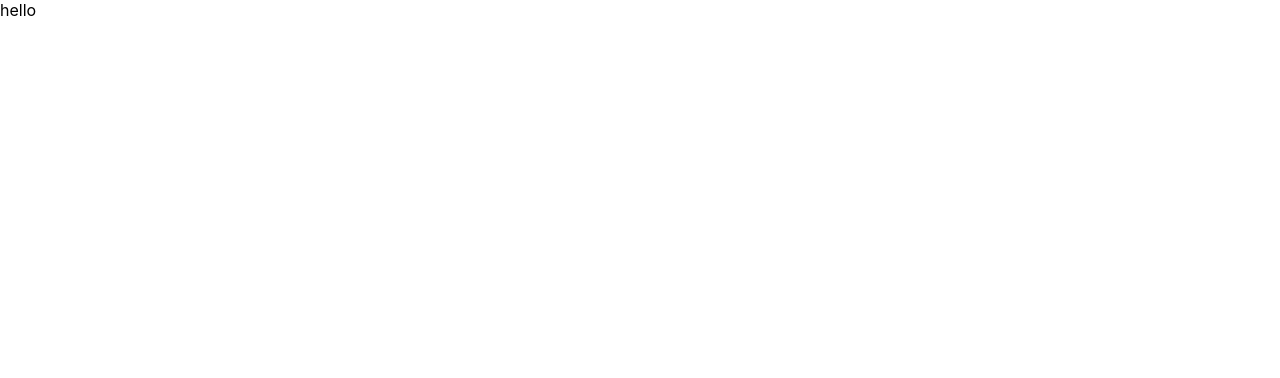
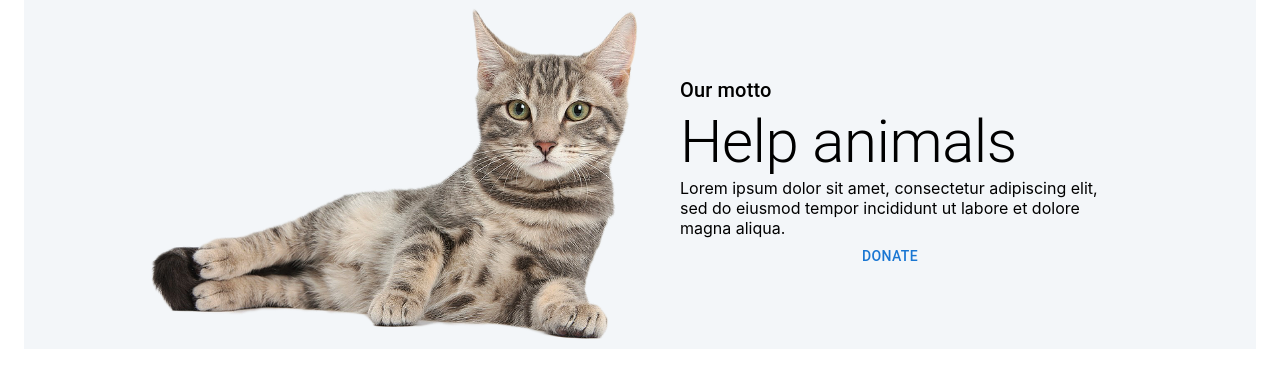
Before and after one commit to karpovska/MUI_cat_website, a React (Create React App) app: page / in a window 1280 px wide. Shown: the top 378 px of the page. Built offline with nearby package versions, Linux system fonts and the light colour scheme.

Commit message:
Added banner with basic functionality

```diff
--- a/package.json
+++ b/package.json
@@ -3,6 +3,9 @@
   "version": "0.1.0",
   "private": true,
   "dependencies": {
+    "@emotion/react": "^11.10.5",
+    "@emotion/styled": "^11.10.5",
+    "@mui/material": "^5.11.0",
     "@testing-library/jest-dom": "^5.16.4",
     "@testing-library/react": "^13.3.0",
     "@testing-library/user-event": "^13.5.0",
--- a/src/App.js
+++ b/src/App.js
@@ -1,5 +1,16 @@
+import { Container } from "@mui/material";
+import { ThemeProvider } from "@emotion/react";
+import Banner from "./components/Banner";
+import Colors from "./styles/index";
+import theme from "./styles/index";
 function App() {
-  return <>hello</>;
+  return (
+    <ThemeProvider theme={theme}>
+      <Container maxWidth="xl" sx={{ background: Colors.white }}>
+        <Banner />
+      </Container>
+    </ThemeProvider>
+  );
 }
 
 export default App;
--- /dev/null
+++ b/src/components/Banner/index.js
@@ -0,0 +1,42 @@
+import * as React from "react";
+//import Button from "@mui/material/Button";
+import { Typography } from "@mui/material";
+import { Box, Button } from "@mui/material";
+
+import { Colors } from "../../styles";
+const Banner = () => {
+  return (
+    <Box
+      sx={{
+        display: "flex",
+        justifyContent: "center",
+        width: "100%",
+        height: "100%",
+        padding: "0px 0px",
+        background: Colors.body_bg,
+      }}
+    >
+      <img src="images/banner-cat1.png" style={{ width: 500 }} alt="cat"></img>
+
+      <Box
+        sx={{
+          display: "flex",
+          flexDirection: "column",
+          justifyContent: "center",
+          maxWidth: "420px",
+          padding: "30px",
+        }}
+      >
+        <Typography variant="h6">Our motto</Typography>
+        <Typography variant="h2">Help animals</Typography>
+        <Typography variant="h7">
+          Lorem ipsum dolor sit amet, consectetur adipiscing elit, sed do
+          eiusmod tempor incididunt ut labore et dolore magna aliqua.{" "}
+        </Typography>
+        <Button>Donate</Button>
+      </Box>
+    </Box>
+  );
+};
+
+export default Banner;
--- a/src/styles/index.js
+++ b/src/styles/index.js
@@ -1,3 +1,5 @@
+import { createTheme } from "@mui/material/styles";
+
 export const Colors = {
   primary: "#00adb5",
   secondary: "#00c7c0",
@@ -19,10 +21,37 @@ export const Colors = {
 
 // TODO: define overrides object to create theme
 const overrides = {
+  palette: {
+    primary: {
+      main: Colors.primary,
+    },
+    secondary: {
+      main: Colors.secondary,
+    },
+  },
+
+  components: {
+    DonateButton: {
+      styleOverrides: {
+        primary: {
+          background: Colors.primary,
+          "&:hover": {
+            background: "#66cdd2",
+          },
+        },
+        secondary: {
+          background: Colors.secondary,
+          "&:hover": {
+            background: "#66ddd9",
+          },
+        },
+      },
+    },
+  },
 };
 
 // TODO: use overrides object to create theme
-// const theme =;
+const theme = createTheme({});
 
 export { overrides };
 export default theme;
```
Also changed, not shown: 1 other file (tests, documents, lock files or other folders).
